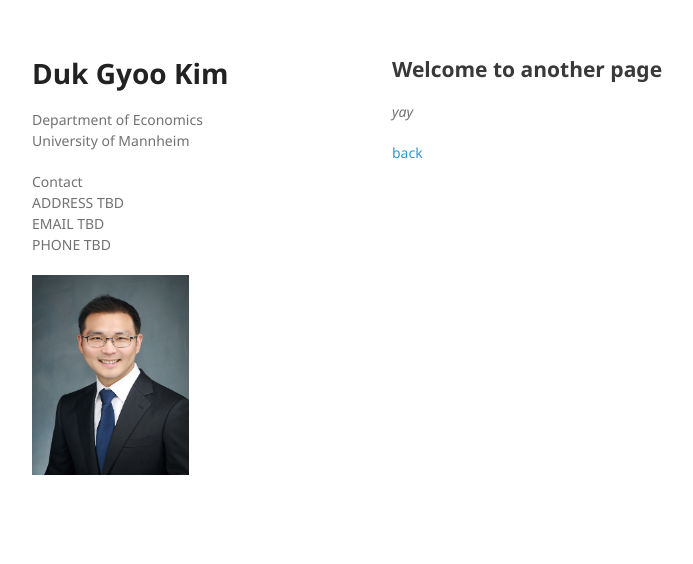
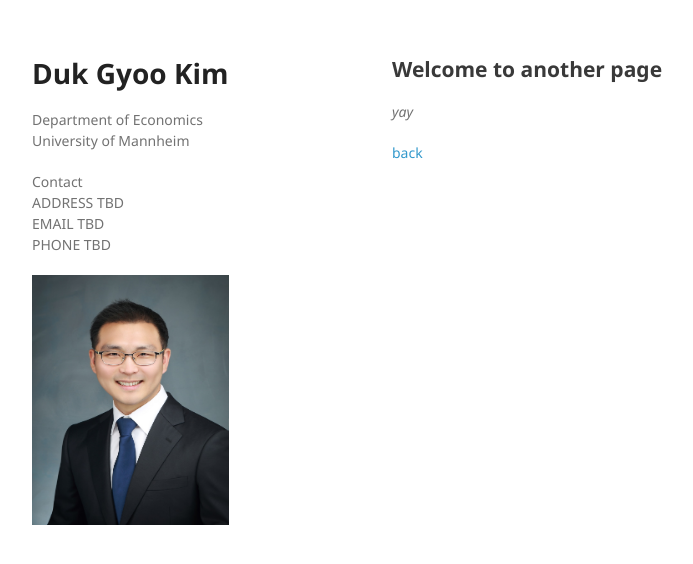
Before and after one commit to kimdukgyoo/kimdukgyoo.github.io, a Jekyll site: the page built from another-page.md, in a window 1280 px wide. Shown: the top 564 px of the page, without its empty margins (178-871 px from the left). Built offline with Jekyll 4.4.1, drawn with Linux system fonts in a browser that asks for light colours; our own code applies the rules of GitHub Pages for plain Markdown files.

Commit message:
Update default.html

```diff
--- a/_layouts/default.html
+++ b/_layouts/default.html
@@ -17,7 +17,7 @@
         <h1>Duk Gyoo Kim</h1>
         <p>Department of Economics<br>University of Mannheim</p>
         <p>Contact <br> ADDRESS TBD <br> EMAIL TBD <br> PHONE TBD</p>
-        <div style="display:inline;float:center"><img border="0" height="200" src="./profile.JPG" width="157"></div>
+        <div style="display:inline;float:center"><img border="0" height="250" src="./profile.JPG" width="197"></div>
 <!--
         {% if site.github.is_project_page %}
           <p class="view"><a href="{{ site.github.repository_url }}">View the Project on GitHub <small>{{ github_name }}</small></a></p>
```
